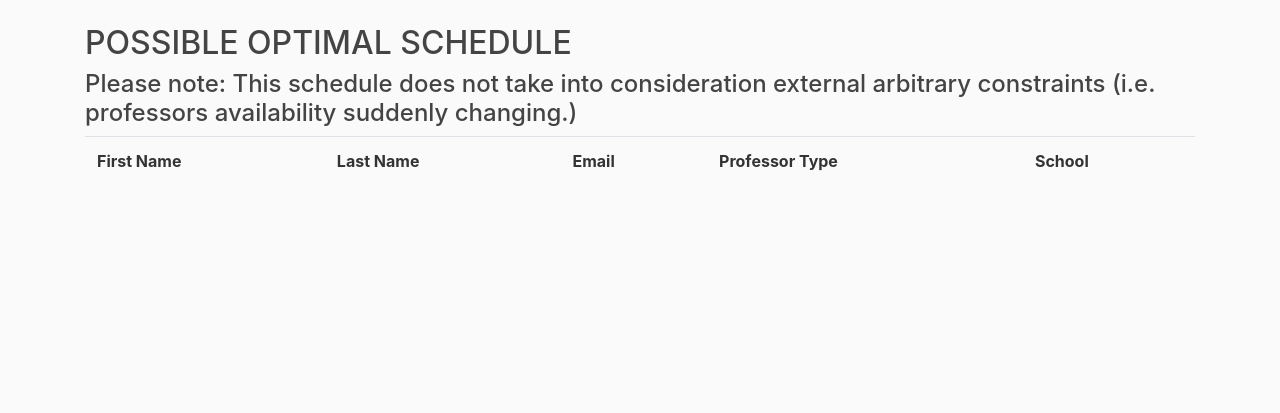
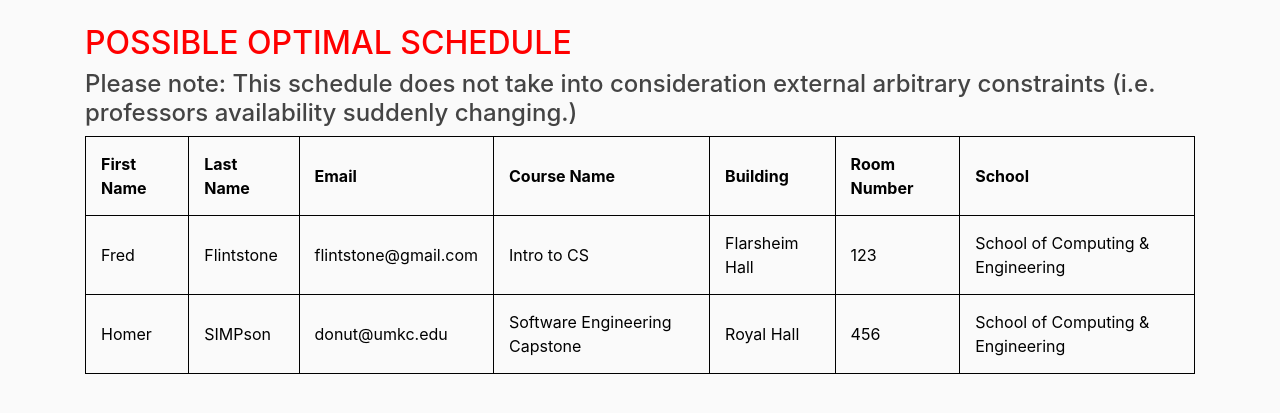
Before and after one commit to umkc-cs-451-2020-spring/semester-project-group-13, a Django app: page /generated-schedule/ in a window 1280 px wide. Shown: the part 56-469 px from the top of the page. Run offline with Django 3.2, Linux system fonts and the light colour scheme; lists and menus that the app fills with data are empty; some libraries are stand-ins or nearby versions.

Commit message:
Updated generated table,css, DB

```diff
--- a/semester_project_group_13/scheduling_app/static/scheduling_app/generate.css
+++ b/semester_project_group_13/scheduling_app/static/scheduling_app/generate.css
@@ -1,8 +1,6 @@
+
 body{
-
-    color: white;
-
-
+    color: black;
 }
 
 h2{
@@ -10,7 +8,24 @@ h2{
 }
 
 .generate\.button{
-
+    color: white;
     text-align: center;
 
 }
+
+table {
+  border-spacing: 5px;
+}
+
+th {
+  text-align: left;
+    color: black;
+}
+th, td {
+    color: black;
+  padding: 15px;
+}
+
+table, th, td {
+  border: 1px solid black;
+}
--- a/semester_project_group_13/scheduling_app/templates/scheduling_app/generate.html
+++ b/semester_project_group_13/scheduling_app/templates/scheduling_app/generate.html
@@ -9,7 +9,7 @@
 
 
 <div class = "generate.button"/>
-<a class="nav-item nav-link" href="{% url 'generated_schedule' %}">Generate</a>
+<a class="btn btn-primary" href="{% url 'generated_schedule' %}">Generate</a>
 </div>
 
 {% endblock content %}
--- a/semester_project_group_13/scheduling_app/templates/scheduling_app/generated_schedule.html
+++ b/semester_project_group_13/scheduling_app/templates/scheduling_app/generated_schedule.html
@@ -1,18 +1,39 @@
 {% extends "scheduling_app/base.html" %}
 {% block content %}
 
+<link href="../../static/scheduling_app/generate.css" rel="stylesheet">
 
 <h2>POSSIBLE OPTIMAL SCHEDULE</h2>
 
 <h4>Please note: This schedule does not take into consideration external arbitrary constraints (i.e. professors availability suddenly changing.)</h4>
 
-  <table class="table">
+  <table class="generated.table">
       <tr>
           <th>First Name</th>
           <th>Last Name</th>
           <th>Email</th>
-          <th>Professor Type</th>
+          <th>Course Name</th>
+          <th>Building</th>
+          <th>Room Number</th>
           <th>School</th>
+      </tr>
+      <tr>
+          <td>Fred</td>
+          <td>Flintstone</td>
+          <td>flintstone@gmail.com</td>
+          <td>Intro to CS</td>
+          <td>Flarsheim Hall</td>
+          <td>123</td>
+          <td>School of Computing & Engineering</td>
+      </tr>
+            <tr>
+          <td>Homer</td>
+          <td>SIMPson</td>
+          <td>donut@umkc.edu</td>
+          <td>Software Engineering Capstone</td>
+          <td>Royal Hall</td>
+          <td>456</td>
+          <td>School of Computing & Engineering</td>
       </tr>
   </table>
 
```
Also changed, not shown: semester_project_group_13/db.sqlite3.
